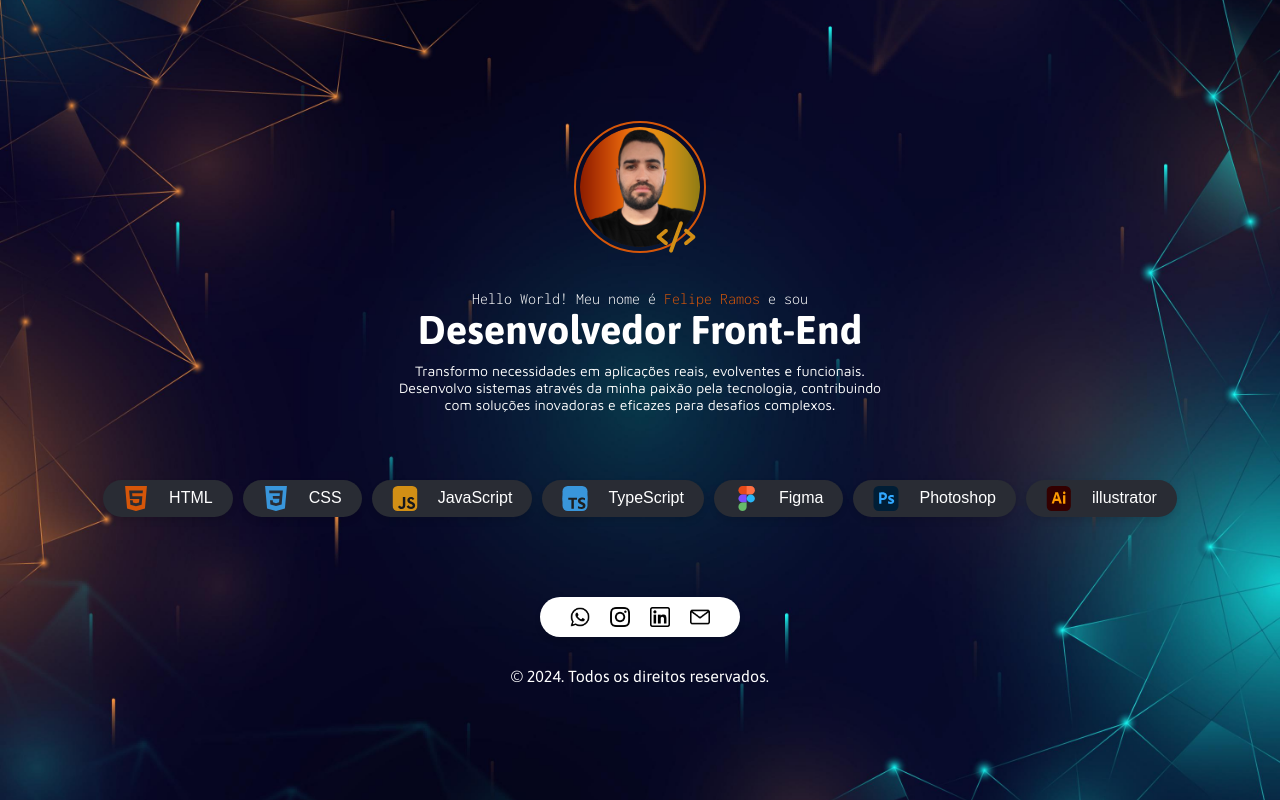
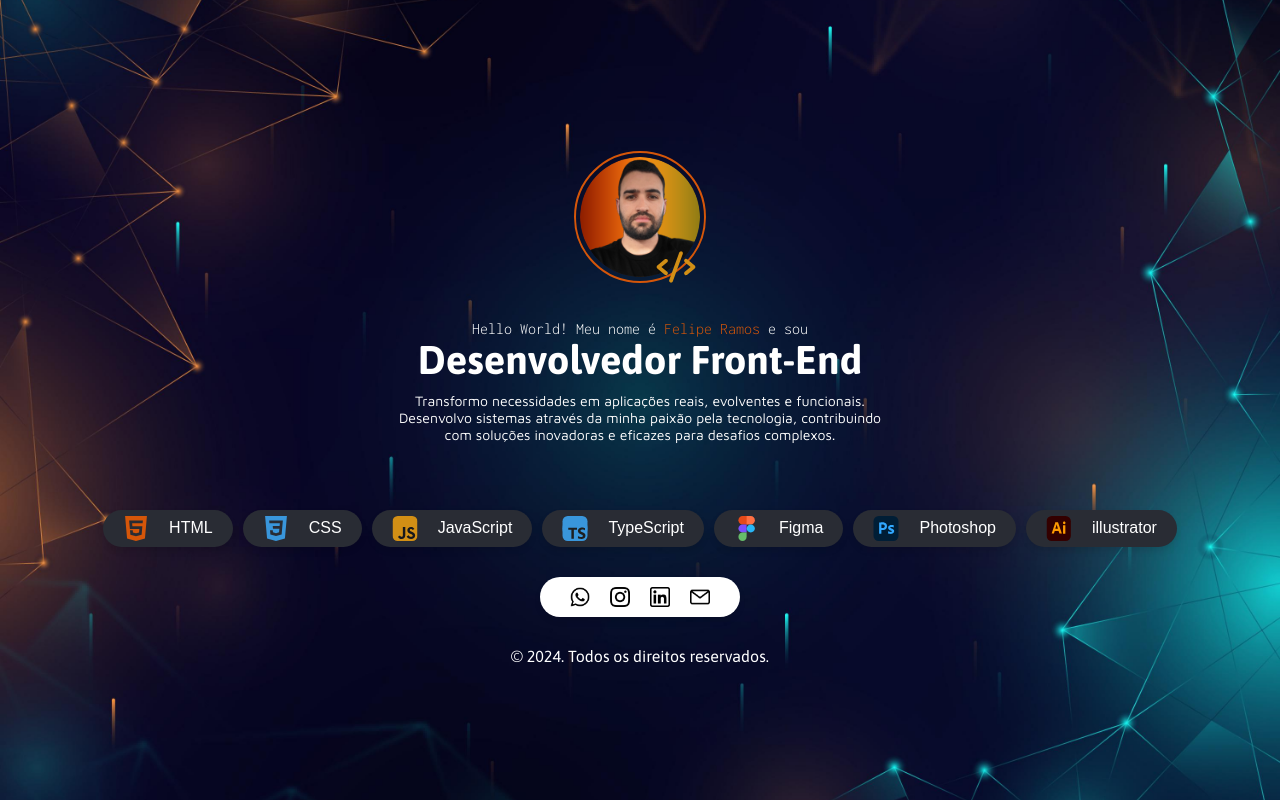
Before and after one commit to felipe0424/PortfolioDev, a plain HTML site: page index.html in a window 1280 px wide. Drawn offline with Linux system fonts and the light colour scheme.

Commit message:
Atualização index

```diff
--- a/index.html
+++ b/index.html
@@ -7,6 +7,11 @@
     <link href="https://fonts.googleapis.com/css2?family=Asap:wght@400;700&display=swap" rel="stylesheet">
     <link href="https://fonts.googleapis.com/css2?family=Inconsolata:wght@300;700&display=swap" rel="stylesheet">
     <link href="https://fonts.googleapis.com/css2?family=Maven+Pro:wght@400..900&display=swap" rel="stylesheet">
+    <meta name="viewport" content="width=device-width, initial-scale=1.0">
+    <meta name="theme-color" content="#D55609">
+    <meta name="apple-mobile-web-app-status-bar-style" content="black-translucent">
+    <meta name="apple-mobile-web-app-capable" content="yes">
+    <link rel="apple-touch-icon" href="path/to/icon.png">
     <title>Meu Portfólio</title>
 </head>
 <body>
--- a/src/assets/style/global.css
+++ b/src/assets/style/global.css
@@ -1,9 +1,9 @@
 body {
     background-image: url("../images/bg.jpg");
-    background-size: cover;
+    background-size:cover;
     background-position: center center;
     background-repeat: no-repeat;
-    background-attachment: fixed;
+    background-attachment:scroll;
     font-family: 'Asap', Barlow;
     font-size: 16px;
     font-weight: 400;
@@ -38,8 +38,8 @@ footer {
     flex-direction: column;
     align-items: center;
     padding-bottom: 2%;
-    padding-top: 50px;
-    margin: 10px;
+    padding-top: 10px;
+    margin: 0px;
 }
 
 h1 {
```
